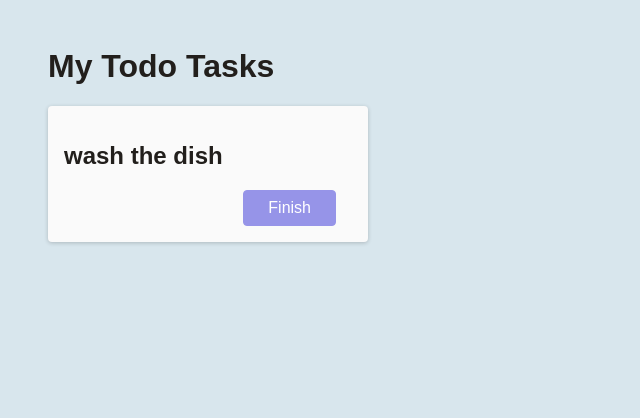
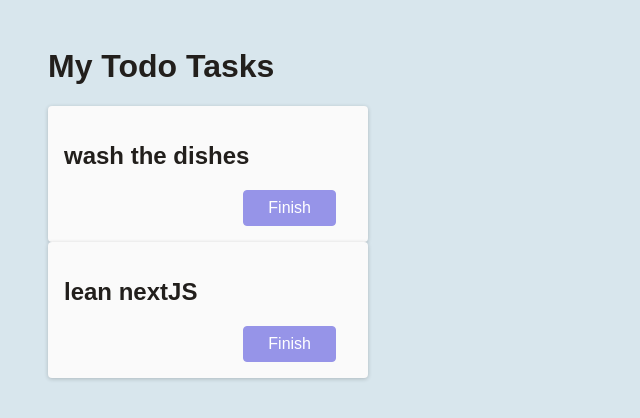
Before and after one commit to NalinSa/task-beginner-REACT-2022, a React (Create React App) app: page / in a window 1280 px wide. Shown: the top 418 px of the page, without its empty margins (0-640 px from the left). Built offline with nearby package versions, Linux system fonts and the light colour scheme.

Commit message:
learn using props

```diff
--- a/src/App.js
+++ b/src/App.js
@@ -3,7 +3,8 @@ function App() {
   return (
     <div>
       <h1>My Todo Tasks</h1>
-      <Task />
+      <Task text = "wash the dishes"/>
+      <Task text = "lean nextJS"/>
     </div>
   );
 }
--- a/src/components/Task.js
+++ b/src/components/Task.js
@@ -1,7 +1,7 @@
-function Task() {
+function Task(props) {
   return (
     <div className="card">
-      <h2>wash the dish</h2>
+      <h2>{props.text}</h2>
       <div className="actions">
         <button className="btn">Finish</button>
       </div>
```
